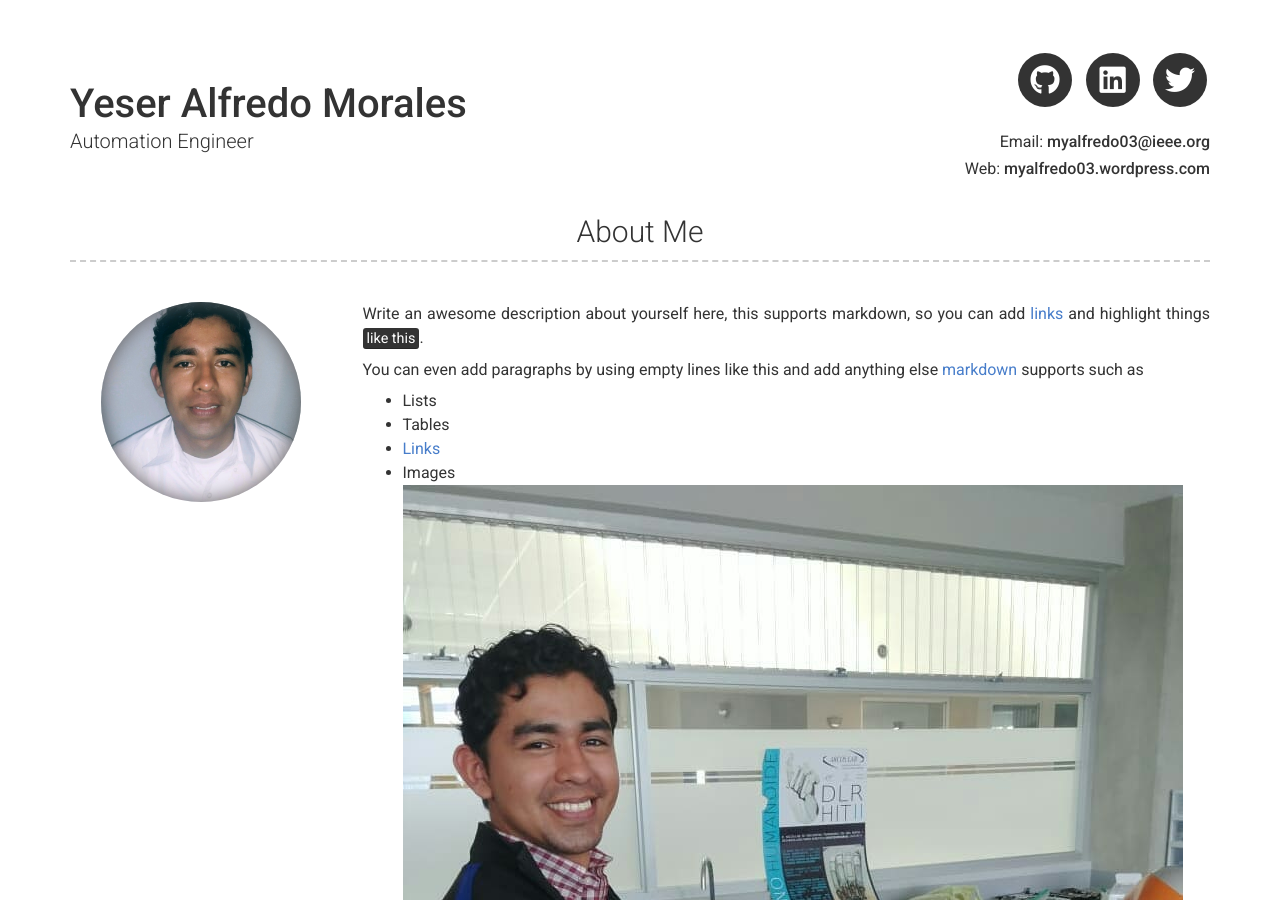
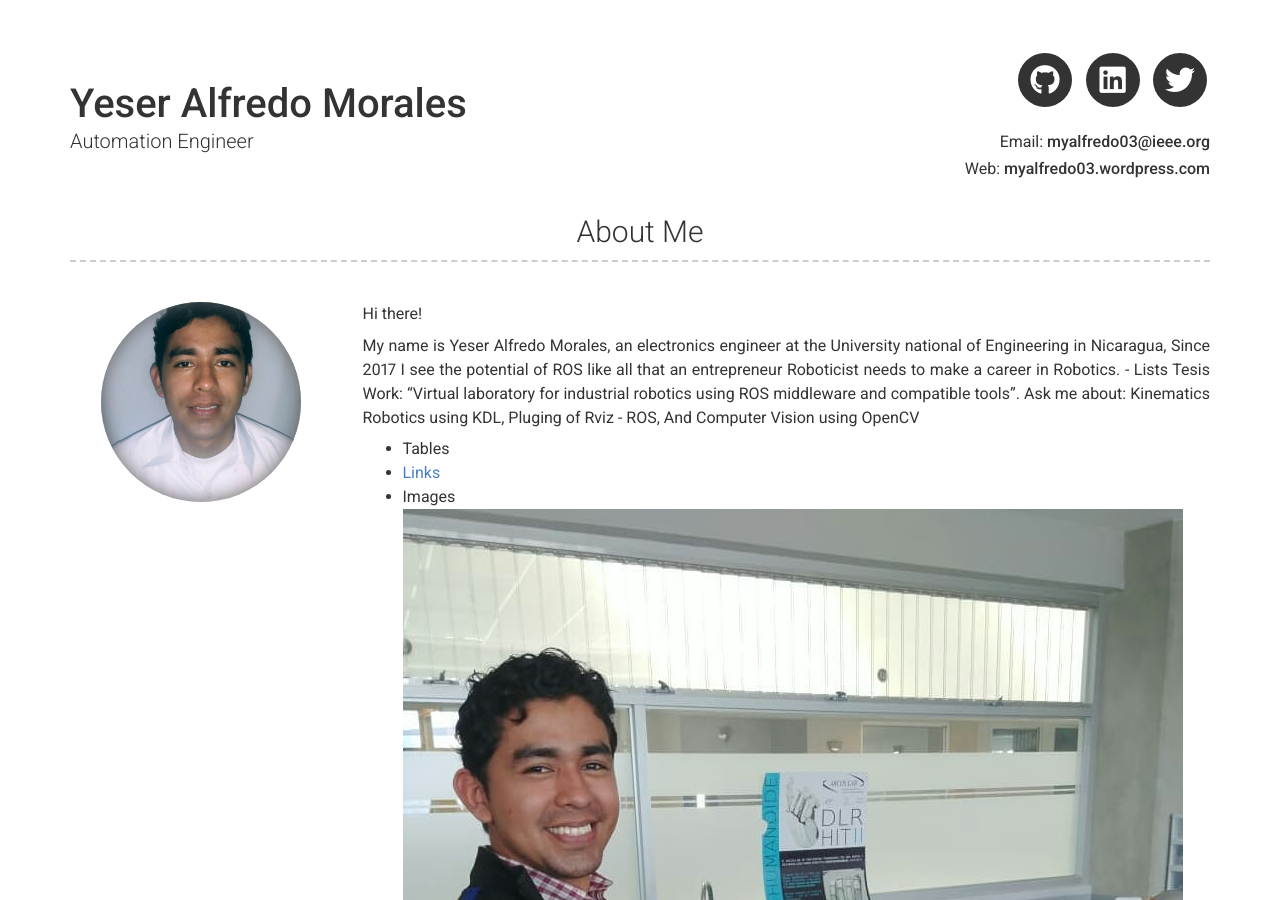
Before and after one commit to myalfred03/myalfred03.github.io, a Jekyll site: the page built from index.md, in a window 1280 px wide and 900 px high. Built offline with Jekyll 4.4.1, drawn with Linux system fonts in a browser that asks for light colours; nearby versions of some CDN libraries.

Commit message:
Fifth try

```diff
--- a/_config.yml
+++ b/_config.yml
@@ -41,10 +41,12 @@ linkedin_username: myalfredo03
 # about_title: About Me (Use this to override about section title)
 about_profile_image: images/profile.png
 about_content: | # this will include new lines to allow paragraphs
-  Write an awesome description about yourself here, this supports markdown, so you can add [links](http://foobar.com) and highlight things <mark>like this</mark>.
+  Hi there!
 
-  You can even add paragraphs by using empty lines like this and add anything else [markdown](https://www.markdownguide.org/getting-started#what-is-markdown) supports such as
-    - Lists
+  My name is Yeser Alfredo Morales, an electronics engineer at the University national of Engineering in Nicaragua, Since 2017 I see the potential of ROS like all that an entrepreneur Roboticist needs to make a career in Robotics.    - Lists
+  Tesis Work: “Virtual laboratory for industrial robotics using ROS middleware and compatible tools”.
+  Ask me about: Kinematics Robotics using KDL, Pluging of Rviz - ROS, And Computer Vision using OpenCV
+
     - Tables
     - <a href="google.com">Links</a>
     - Images ![alt text](/images/me.jpg "CR")
```
